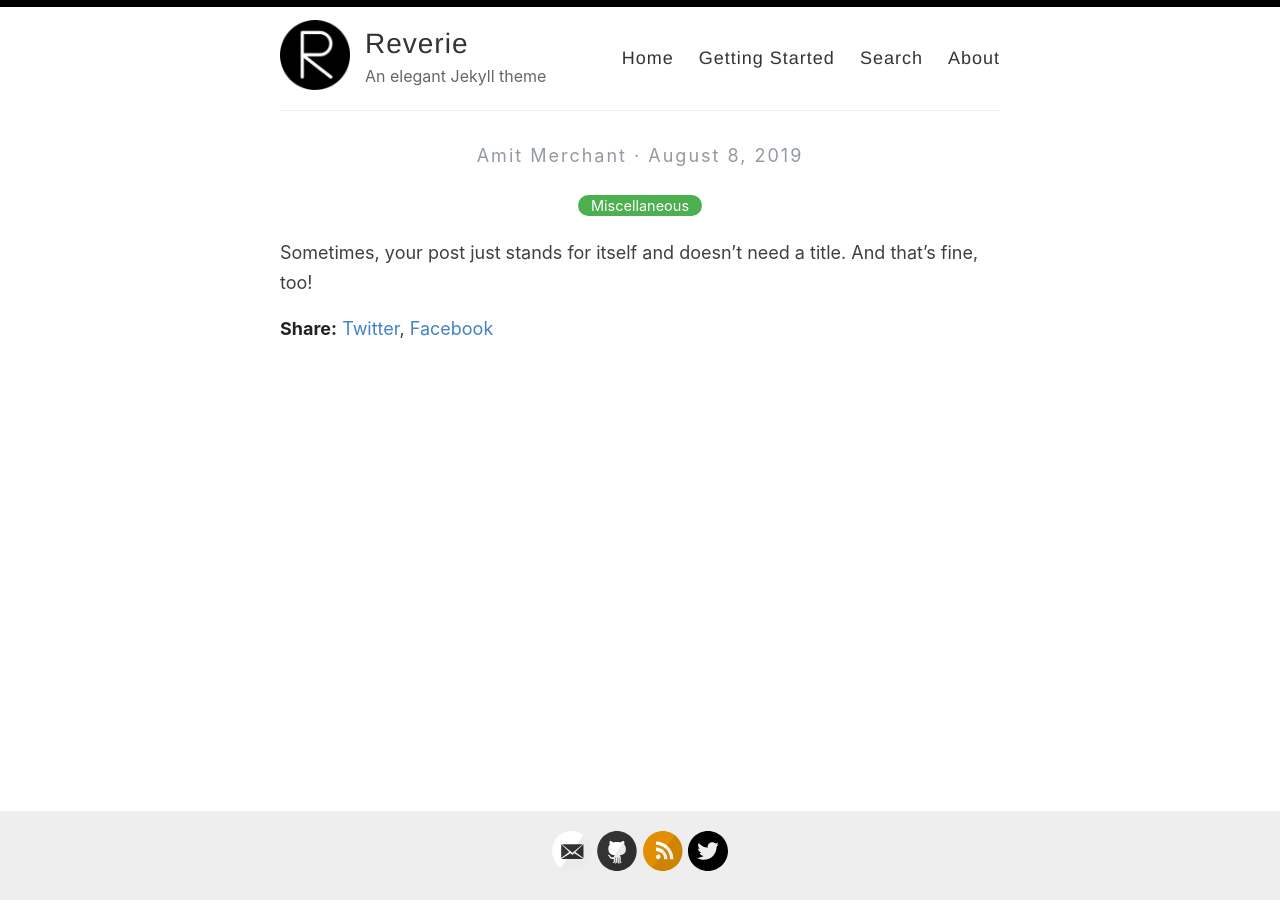
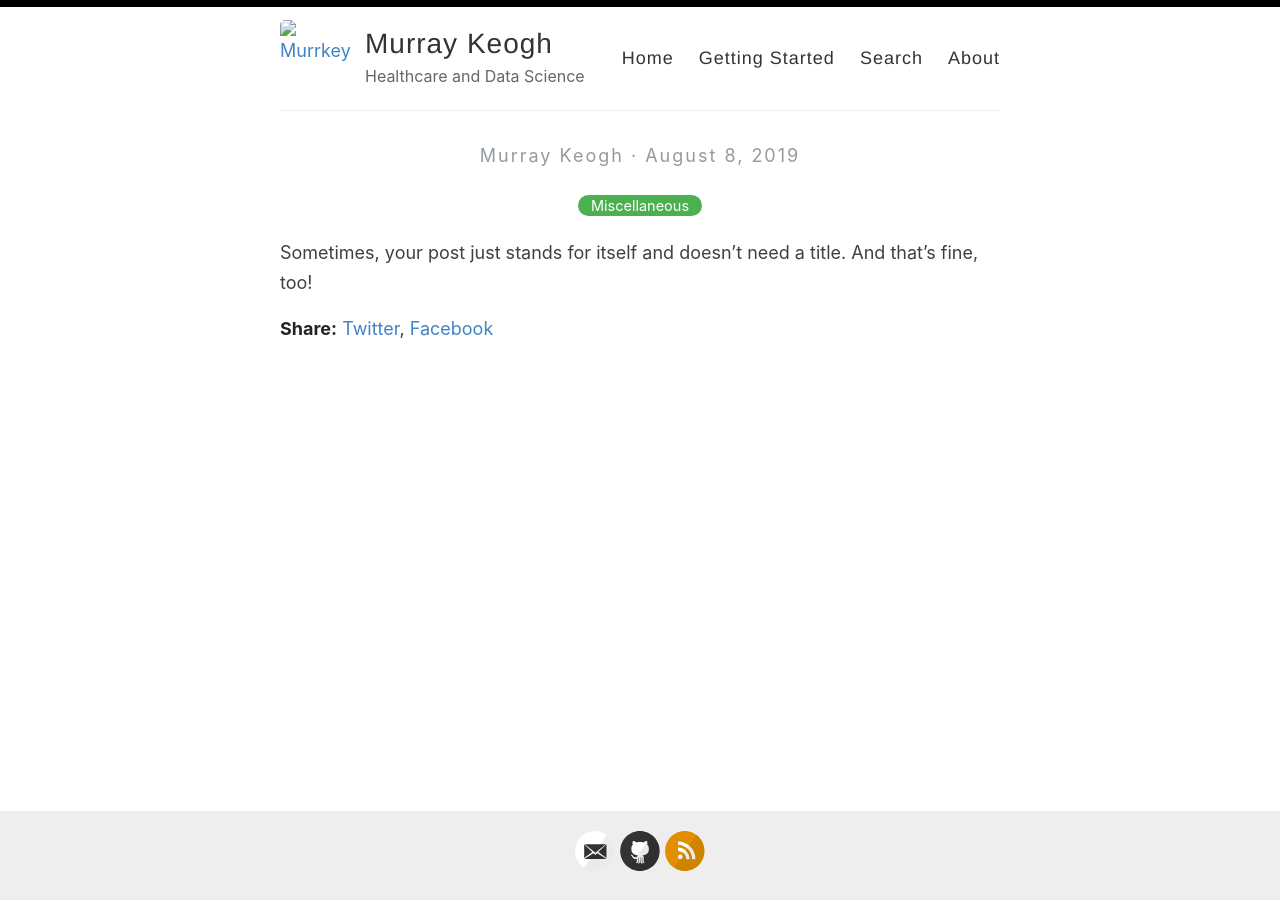
Before and after one commit to Murrkeys/Murrkeys.github.io, a Jekyll site: the page built from _posts/2019-08-08-no-title-posts.md, in a window 1280 px wide. Built offline with Jekyll 4.4.1, drawn with Linux system fonts in a browser that asks for light colours.

Commit message:
Update _config.yml

```diff
--- a/_config.yml
+++ b/_config.yml
@@ -3,16 +3,16 @@
 #
 
 # Name of your site (displayed in the header)
-name: Reverie
+name: Murray Keogh
 
 # Name of the author
-author: Amit Merchant
+author: Murray Keogh
 
 # Short bio or description (displayed in the header)
-description: An elegant Jekyll theme
+description: Healthcare and Data Science
 
 # URL of your avatar or profile pic (you could use your GitHub profile pic)
-avatar: /images/reverie.png
+avatar:
 
 #
 # Flags below are optional
@@ -21,18 +21,18 @@ avatar: /images/reverie.png
 # Includes an icon in the footer for each username you enter
 footer-links:
   dribbble:
-  email: amit.d.merchant@gmail.com
+  email: murr.keogh@gmail.com
   facebook:
   flickr:
-  github: amitmerchant1990/reverie
+  github: Murrkeys
   instagram:
   linkedin:
   pinterest:
   rss: rss
-  twitter: amit_merchant
+  twitter:
   stackoverflow:
-  youtube: # channel/<your_long_string> or user/<user-name>
-  googleplus: # anything in your profile username that comes after plus.google.com/
+  youtube:
+  googleplus:
   playconsole:
 
 
@@ -41,18 +41,18 @@ footer-links:
 disqus:
 
 # Enter your Google Analytics web tracking code (e.g. UA-2110908-2) to activate tracking
-google_analytics: UA-43339302-11
+google_analytics:
 
 # Your website URL (e.g. http://amitmerchant1990.github.io or http://www.amitmerchant.com)
 # Used for Sitemap.xml and your RSS feed
-url: http://www.amitmerchant.com/reverie
-enforce_ssl: https://www.amitmerchant.com/reverie
+url: http://murrkeys.github.io
+enforce_ssl: http://murrkeys.github.io
 
 # If you're hosting your site at a Project repository on GitHub pages
 # (http://yourusername.github.io/repository-name)
 # and NOT your User repository (http://yourusername.github.io)
 # then add in the baseurl here, like this: "/repository-name"
-baseurl: "/reverie"
+baseurl:
 
 #
 # !! You don't need to change any of the configuration flags below !!
```
